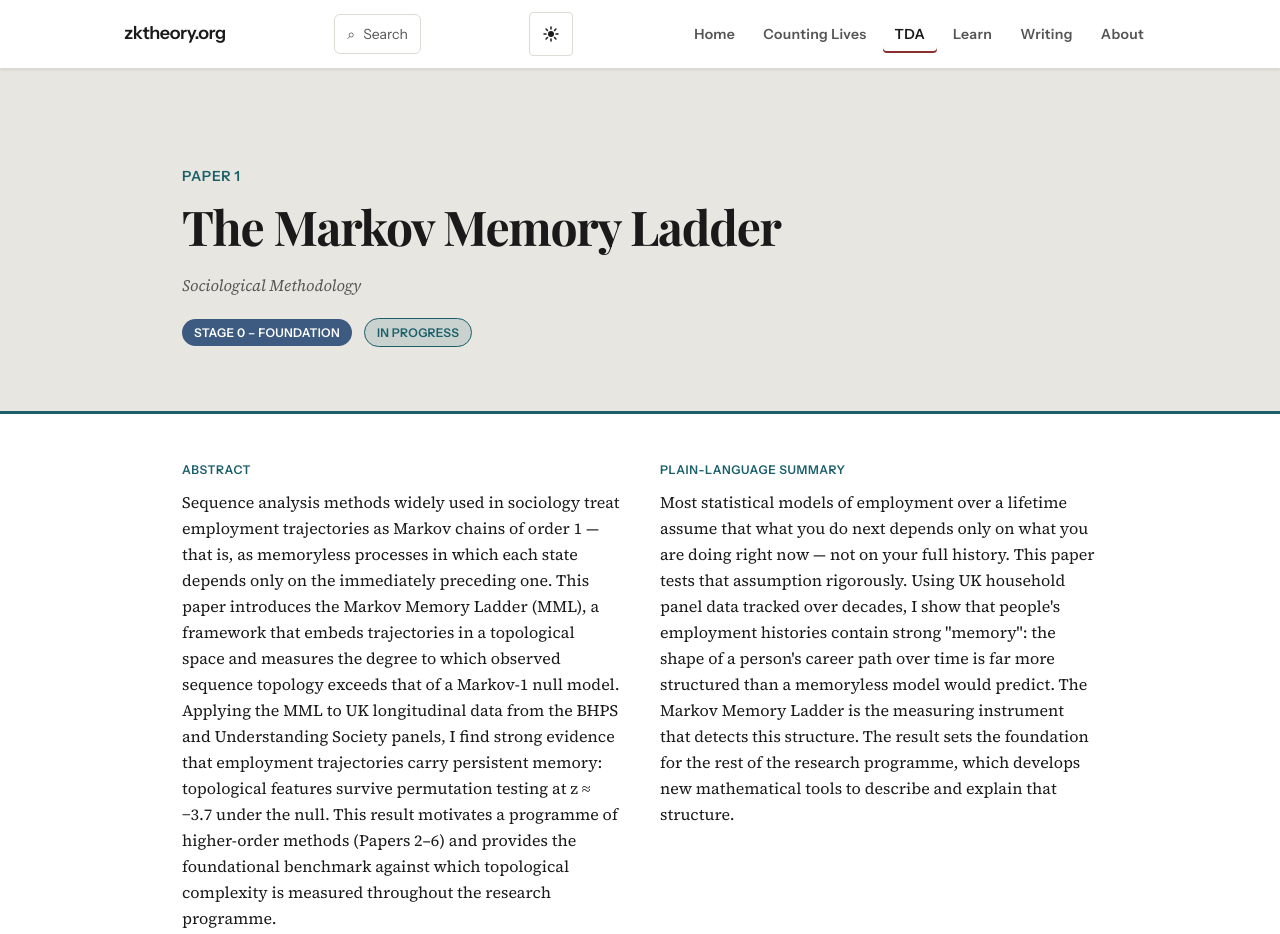
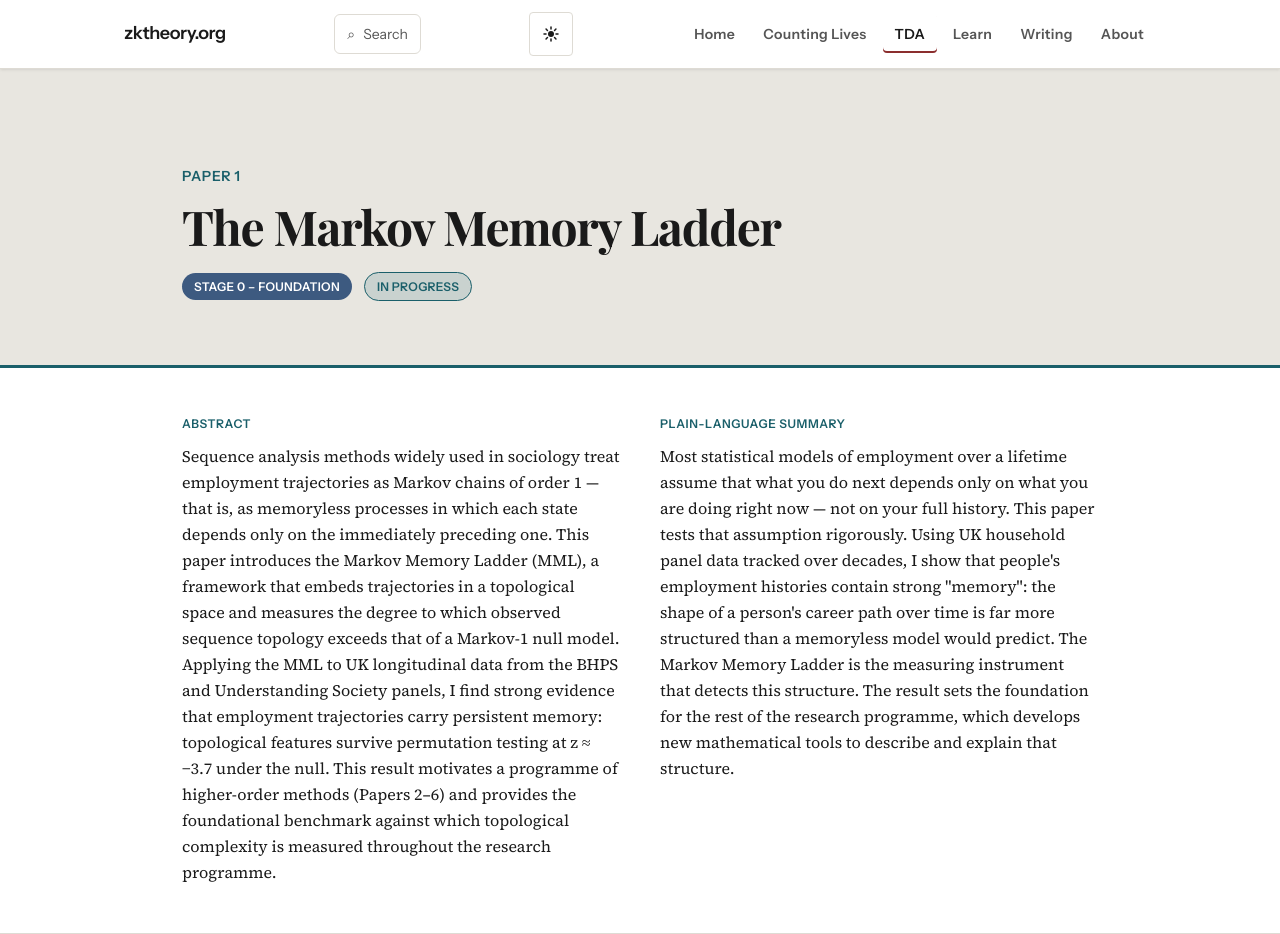
Before and after one commit to stephendor/zktheoryweb, an Astro site: page /tda/papers/paper-01 in a window 1280 px wide. Shown: the top 934 px of the page. Built offline with nearby package versions, Linux system fonts and the light colour scheme; Astro itself is replaced by a stand-in of ours; some packages are replaced by stand-ins of ours.

Commit message:
fix: remove target_journal; add gated arxiv/journal/doi fields

```diff
--- a/src/content.config.ts
+++ b/src/content.config.ts
@@ -91,7 +91,10 @@ const papers = defineCollection({
     status: z
       .enum(['planned', 'in-progress', 'submitted', 'in-review', 'revision', 'published'])
       .default('planned'),
-    target_journal: z.string().optional(),
+    arxiv_id: z.string().optional(),
+    arxiv_url: z.string().url().optional(),
+    journal: z.string().optional(),
+    doi: z.string().optional(),
     depends_on: z.array(z.number().int()).default([]),
     enables: z.array(z.number().int()).default([]),
     methods: z.array(z.string()).default([]),
--- a/src/content/tda/papers/paper-01.mdx
+++ b/src/content/tda/papers/paper-01.mdx
@@ -3,7 +3,6 @@ title: 'The Markov Memory Ladder'
 paper_number: 1
 stage: 0
 status: 'in-progress'
-target_journal: 'Sociological Methodology'
 depends_on: []
 enables: [2, 3]
 methods:
@@ -31,13 +30,11 @@ bibtex: |
   @article{dorling2025markov,
     author  = {Dorling, Stephen},
     title   = {The Markov Memory Ladder: Topological Foundations for Employment Trajectory Analysis},
-    journal = {Sociological Methodology},
     year    = {2025},
     volume  = {},
     number  = {},
     pages   = {},
-    note    = {Under review},
-    doi     = {}
+    note    = {Forthcoming}
   }
 ---
 
--- a/src/content/tda/papers/paper-02.mdx
+++ b/src/content/tda/papers/paper-02.mdx
@@ -3,7 +3,6 @@ title: 'Mapper for Interior Trajectory Structure'
 paper_number: 2
 stage: 1
 status: 'planned'
-target_journal: 'Sociological Methods & Research'
 depends_on: [1]
 enables: [4, 5]
 methods:
--- a/src/content/tda/papers/paper-03.mdx
+++ b/src/content/tda/papers/paper-03.mdx
@@ -2,8 +2,7 @@
 title: 'Zigzag Persistence for Business Cycle Topology'
 paper_number: 3
 stage: 1
-status: 'in-progress'
-target_journal: 'Sociological Methods & Research'
+status: 'planned'
 depends_on: [1]
 enables: [4, 6]
 methods:
--- a/src/content/tda/papers/paper-04.mdx
+++ b/src/content/tda/papers/paper-04.mdx
@@ -2,8 +2,7 @@
 title: 'Multi-Parameter Persistent Homology for Poverty Trap Detection'
 paper_number: 4
 stage: 2
-status: 'in-progress'
-target_journal: 'Journal of the American Statistical Association'
+status: 'planned'
 depends_on: [2, 3]
 enables: [7, 8]
 methods:
--- a/src/content/tda/papers/paper-05.mdx
+++ b/src/content/tda/papers/paper-05.mdx
@@ -3,7 +3,6 @@ title: 'Cross-National Welfare State Topology'
 paper_number: 5
 stage: 2
 status: 'planned'
-target_journal: 'American Journal of Sociology'
 depends_on: [2]
 enables: [9]
 methods:
--- a/src/content/tda/papers/paper-06.mdx
+++ b/src/content/tda/papers/paper-06.mdx
@@ -3,7 +3,6 @@ title: 'Intergenerational Topological Inheritance'
 paper_number: 6
 stage: 2
 status: 'planned'
-target_journal: 'British Journal of Sociology'
 depends_on: [3]
 enables: [10]
 methods:
--- a/src/content/tda/papers/paper-07.mdx
+++ b/src/content/tda/papers/paper-07.mdx
@@ -3,7 +3,6 @@ title: 'Geometric Trajectory Forecasting'
 paper_number: 7
 stage: 3
 status: 'planned'
-target_journal: 'Journal of Machine Learning Research'
 depends_on: [4]
 enables: []
 methods:
--- a/src/content/tda/papers/paper-08.mdx
+++ b/src/content/tda/papers/paper-08.mdx
@@ -3,7 +3,6 @@ title: 'Graph Neural Networks on Household Social Graphs'
 paper_number: 8
 stage: 3
 status: 'planned'
-target_journal: 'Computational Social Science'
 depends_on: [4]
 enables: []
 methods:
--- a/src/content/tda/papers/paper-09.mdx
+++ b/src/content/tda/papers/paper-09.mdx
@@ -3,7 +3,6 @@ title: 'Combinatorial Complex Neural Networks for Trajectory Analysis'
 paper_number: 9
 stage: 3
 status: 'planned'
-target_journal: 'Neural Information Processing Systems'
 depends_on: [5]
 enables: []
 methods:
--- a/src/content/tda/papers/paper-10.mdx
+++ b/src/content/tda/papers/paper-10.mdx
@@ -3,7 +3,6 @@ title: 'Topological Fairness Analysis of Poverty Measurement'
 paper_number: 10
 stage: 3
 status: 'planned'
-target_journal: 'ACM Conference on Fairness, Accountability, and Transparency'
 depends_on: [6]
 enables: []
 methods:
--- a/src/layouts/PaperLayout.astro
+++ b/src/layouts/PaperLayout.astro
@@ -13,7 +13,7 @@
  *
  * Structure:
  *   1. Hero band (TDA palette) — paper number badge, h1 title,
- *      stage badge, status badge, target journal
+ *      stage badge, status badge, optional publication badges
  *   2. Abstract + plain-language summary
  *   3. Wide prose body — .prose main content + sticky ToC sidebar
  *      + key findings, methodology pills, compute display, dependency strip
@@ -51,7 +51,10 @@ const {
   paper_number,
   stage,
   status,
-  target_journal,
+  arxiv_id,
+  arxiv_url,
+  journal,
+  doi,
   depends_on,
   enables,
   methods,
@@ -64,6 +67,7 @@ const {
 } = entry.data;
 
 const { Content, headings } = await render(entry);
+const arxivHref = arxiv_id ? arxiv_url ?? `https://arxiv.org/abs/${arxiv_id}` : null;
 
 /* ── Stage labels ── */
 const stageLabels: Record<number, string> = {
@@ -161,12 +165,7 @@ const pubYear: number | null = date
       {/* Title */}
       <h1 class="hero-title">{title}</h1>
 
-      {/* Target journal */}
-      {target_journal && (
-        <p class="hero-journal">{target_journal}</p>
-      )}
-
-      {/* ── Meta row: stage + status badges ── */}
+      {/* ── Meta row: stage + status + publication badges ── */}
       <div class="hero-meta">
         <span class="stage-badge" aria-label={stageLabels[stage]}>
           {stageLabels[stage] ?? `Stage ${stage}`}
@@ -177,6 +176,24 @@ const pubYear: number | null = date
         >
           {statusInfo.label}
         </span>
+        {arxivHref && (
+          <a
+            href={arxivHref}
+            class="status-badge hero-meta-badge hero-meta-link hero-meta-badge--arxiv"
+            rel="noopener noreferrer"
+            aria-label={`arXiv preprint ${arxiv_id}`}
+          >
+            {`arXiv: ${arxiv_id}`}
+          </a>
+        )}
+        {journal && (
+          <span
+            class="status-badge hero-meta-badge hero-meta-badge--journal"
+            aria-label={`Journal: ${journal}`}
+          >
+            {journal}
+          </span>
+        )}
       </div>
 
     </div>
@@ -457,14 +474,6 @@ const pubYear: number | null = date
     margin: 0 0 var(--space-4) 0;
   }
 
-  .hero-journal {
-    font-family: var(--font-body);
-    font-size: var(--text-base);
-    font-style: italic;
-    color: var(--color-neutral-muted);
-    margin: 0 0 var(--space-5) 0;
-  }
-
   .hero-meta {
     display: flex;
     flex-wrap: wrap;
@@ -496,6 +505,27 @@ const pubYear: number | null = date
     text-transform: uppercase;
     padding: var(--space-1) var(--space-3);
     border-radius: var(--radius-full);
+  }
+
+  .hero-meta-badge {
+    text-decoration: none;
+  }
+
+  .hero-meta-link:hover,
+  .hero-meta-link:focus-visible {
+    text-decoration: none;
+  }
+
+  .hero-meta-badge--arxiv {
+    background-color: color-mix(in srgb, var(--color-tda-slate) 15%, transparent);
+    color: var(--color-tda-slate);
+    border: 1px solid var(--color-tda-slate);
+  }
+
+  .hero-meta-badge--journal {
+    background-color: color-mix(in srgb, var(--color-neutral-border) 35%, transparent);
+    color: var(--color-neutral-body);
+    border: 1px solid var(--color-neutral-border);
   }
 
   .status-planned {
```
Also changed, not shown: .apm/Memory/Phase_07_Post_Launch/Task_7_2_Paper_Schema_Update.md (added).
